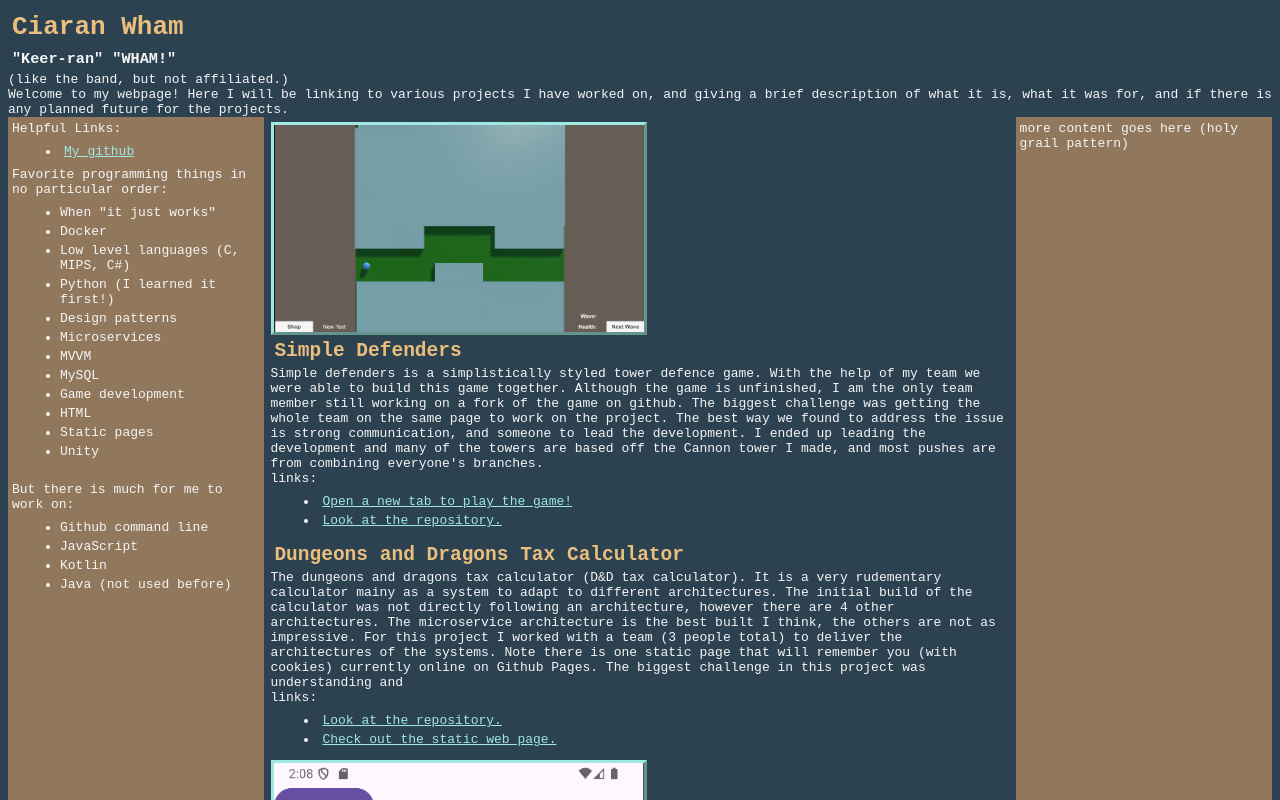
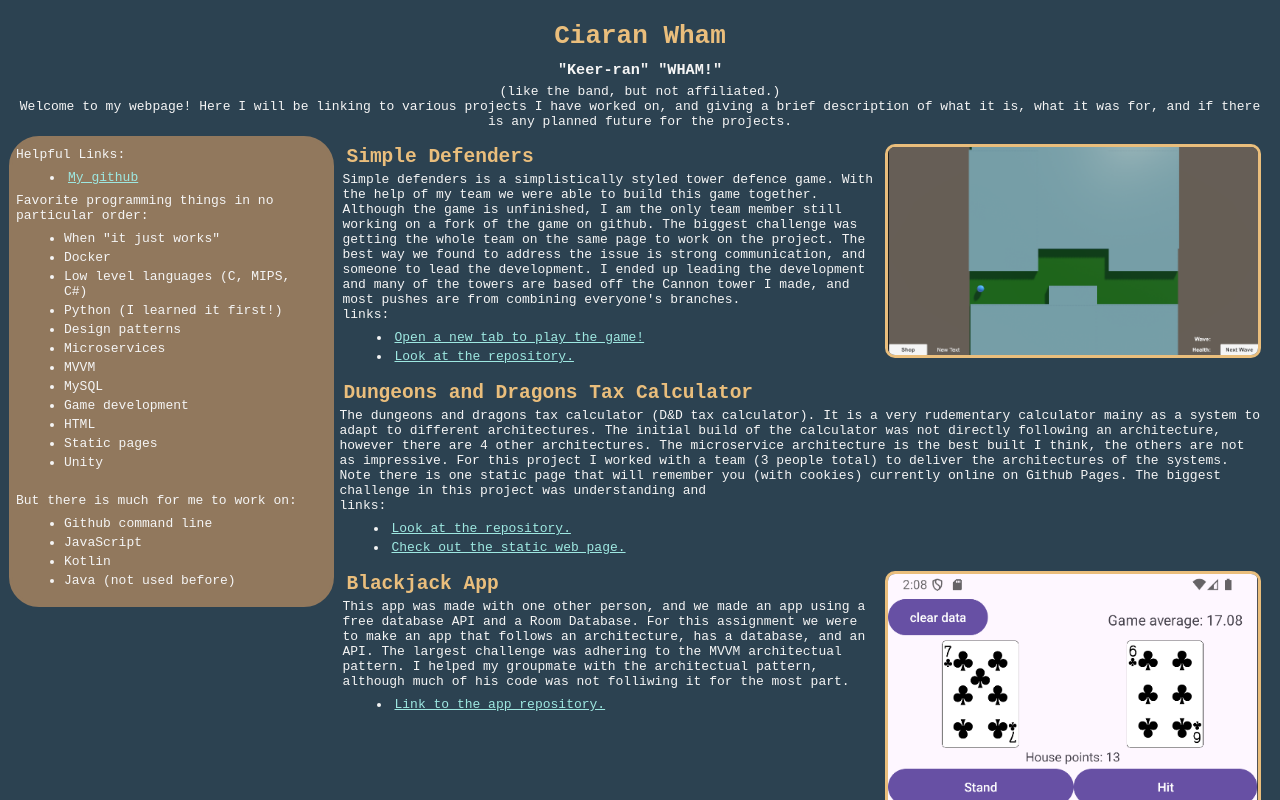
Before and after one commit to clw549/CWW, a plain HTML site: page index.html in a window 1280 px wide. Shown: the top 800 px of the page. Drawn offline with Linux system fonts and the light colour scheme.

Commit message:
Chnanging CSS styling to be better looking, adjusting how everything sits, and adding some more content.

```diff
--- a/index.html
+++ b/index.html
@@ -4,22 +4,24 @@
   <link href="main_style.css" rel="stylesheet" type="text/css"/>
 </head>
 <html>
-  <h1>
+  <div id="head">
+    <h1 id="head">
       Ciaran Wham
     </h1>
-  <h3>
+    <h3 id="head">
       "Keer-ran" "WHAM!"
     </h3>
-  <body>
+    <body id="head">
       (like the band, but not affiliated.) <br>
     </body>
-  <body>
+    <body id="head">
       Welcome to my webpage! Here I will be linking to various projects I have worked on, and giving a brief description of what it is, what it was for, and if there is any planned future for the projects.
     </body>
+  </div>
 
   <div id="main_div">
 
-    <div id="side_div" name="left">
+    <div class="side_div" name="left">
       Helpful Links:
       <ul>
         <li><a href="https://github.com/clw549">My github</a></li>
@@ -50,12 +52,11 @@
 
     </div>
 
-    <div id="center_div">
+    <div class="center_div">
 
 
-      <div id="section">
-        <img src="images/Simple_Defenders.png">
-
+      <div class="section">
+        <div>
           <body>
             <h2>
               Simple Defenders
@@ -68,6 +69,9 @@
             <li><a href="https://github.com/aidengseay/SimpleDefenders">Look at the repository.</a></li>
             </ul>
           </body>
+        </div>
+        <img src="images/Simple_Defenders.png" id="simple-defenders-img">
+
       </div>
 
       <div>
@@ -85,25 +89,42 @@
         </body>
       </div>
 
+      <div class="section">
         <div>
-        <img src="images/Blackjack_App.png" id="blackjack_app">
           <h2>
             Blackjack App
           </h2>
           <body>
             This app was made with one other person, and we made an app using a free database API and a Room Database. For this assignment we were to make an app that follows an architecture, has a database, and an API. The largest challenge was adhering to the MVVM architectual pattern. I helped my groupmate with the architectual pattern, although much of his code was not folliwing it for the most part.
-          <br>
             <ul>
-            <li><a href="https://github.com/clw549/BlackjackApp">Link to the repository.</a></li>
+              <li><a href="https://github.com/clw549/BlackjackApp">Link to the app repository.</a></li>
             </ul>
           </body>
+        </div>
+        <img src="images/Blackjack_App.png" id="blackjack_app">
+
+      </div>
+
+      <div>
+        <h2>
+          Nebulous Enigma
+        </h2>
+        <body>
+          Nebulous Enigma is a choose your own adventure webpage game. As you play you must make choices that lead you down converging or diverging paths. There are many ways to fail and win. I worked with a team of 6 total people to create documentation, diagrams, and the code. The system is not currently hosted, although the game is playable, you must host it yourself. If you would like to look more into it here is the link to the repository (and all of the documentation):
+          <ul>
+            <li>
+              <a href="https://github.com/clw549/Nebulous-Enigma">Link to Nebulous Enigma repository</a>
+            </li>
+          </ul>
+        </body>
+
       </div>
 
     </div>
 
-    <div id="side_div" name="right">
-      more content goes here (holy grail pattern)
-    </div>
+
+
+
 
   </div>
   <div name="bottom_div">
--- a/main_style.css
+++ b/main_style.css
@@ -1,6 +1,8 @@
 * {
   margin:4px;
   flex-direction: column;
+  text-align: left;
+  text-align-last: left;
 }
 
 a {
@@ -19,38 +21,44 @@ body {
 }
 
 div {
-  outline:hidden;
-  outline-color: #F5F5F5;
-  outline-width: 2px;
   margin:0;
   margin-right: 1px;
   margin-left:1px;
   padding:2px;
   display:flex;
   flex-direction: column;
-
+  height:fit-content;
 }
 
 img {
-  display: flex;
-  width:50%;
-  height:auto;
-  outline: outset;
-  outline-color: #9EE8E1;
-
+  max-width:40%;
+  height: auto;
+  border:solid;
+  border-color:#EABE7C;
+  border-radius: 10px;
 }
 
-#center_div {
-  width: 60%;
+#simple-defenders-img {
+  max-width:40%;
+  height:40%;
 }
 
-#side_div {
-  width:20%;
+.center_div {
+  width: 90%;
+}
+
+.side_div {
+  width:30%;
   background-color: #91785D;
   margin-right:0;
   margin-left:0;
   padding:4px;
   color:#F5F5F5;
+  border:solid;
+  border-radius: 30px;
+  border-color:#91785D;
+  padding-top:8px;
+  padding-bottom: 8px;
 }
 
 #main_div {
@@ -70,3 +78,14 @@ h1 {
 h2 {
   color:#EABE7C;
 }
+
+#head {
+  justify-content: center;
+  text-align: center;
+  text-align-last: center;
+  margin: 5px;
+}
+
+.section {
+  flex-direction: row;
+}
```
Lines whose indentation alone changed are shown as unchanged.
